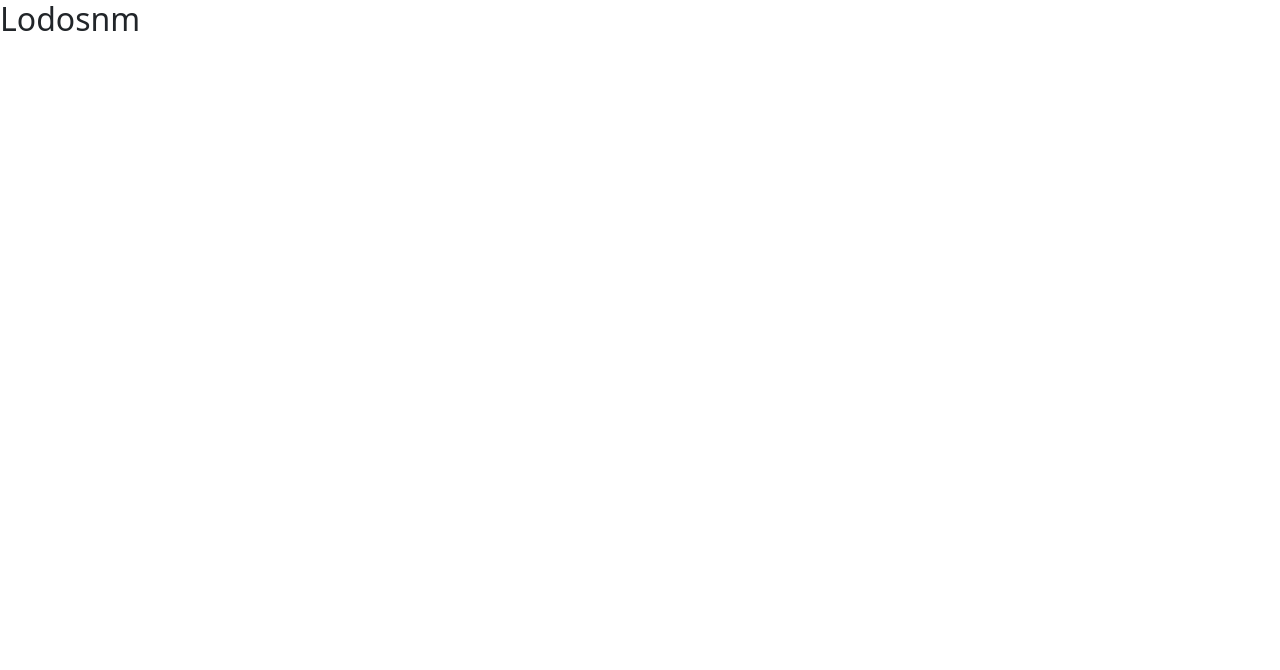
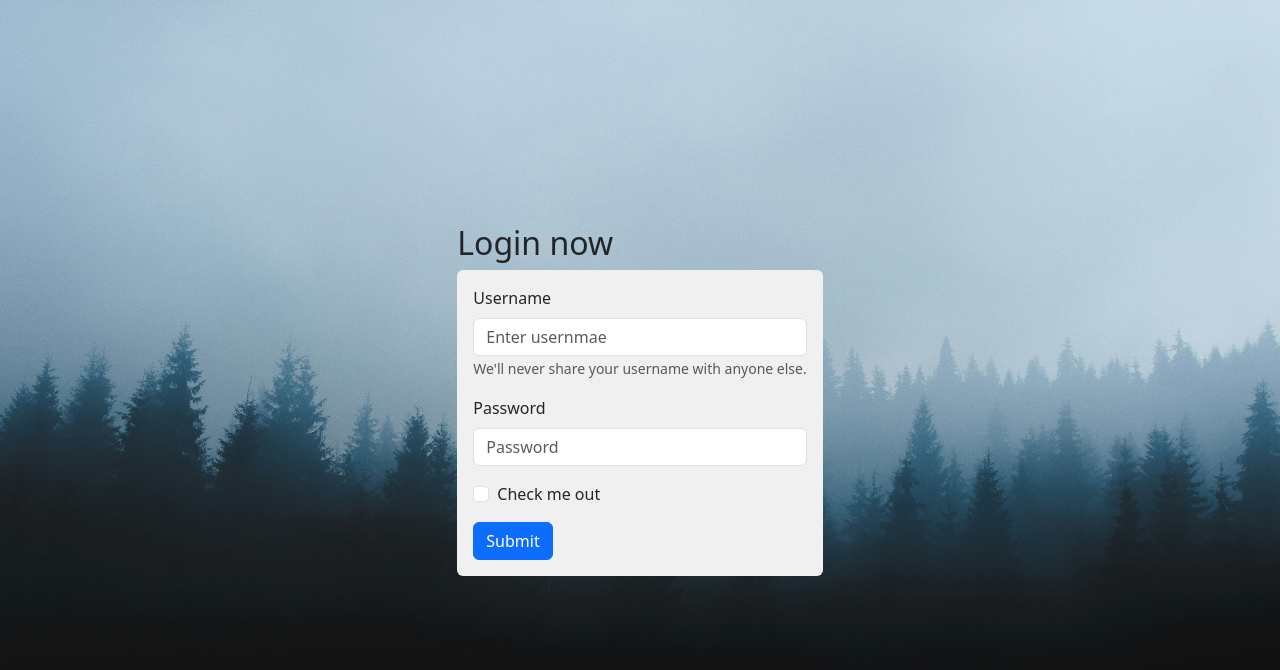
Before and after one commit to Ardhweb/proplogin1, a React (Vite) app in the folder frontend/: page /login in a window 1280 px wide. Shown: the top 670 px of the page. Built offline with nearby package versions, Linux system fonts and the light colour scheme.

Commit message:
Login
-Login Form and obtain the token

```diff
--- a/frontend/src/components/LoginForm.jsx
+++ b/frontend/src/components/LoginForm.jsx
@@ -0,0 +1,98 @@
+import Button from "react-bootstrap/Button";
+import Form from "react-bootstrap/Form";
+import React, { useState } from "react";
+import { useNavigate } from "react-router-dom";
+
+function LoginForm() {
+  const navigate = useNavigate();
+  const [validated, setValidated] = useState(false);
+  const [fieldData, setfieldData] = useState({});
+  const [error, setError] = useState();
+
+  const handleChange = (event) => {
+    setfieldData({
+      ...fieldData,
+      [event.target.name]: event.target.value,
+    });
+  };
+
+  const handleSubmit = async (event) => {
+    event.preventDefault();
+    //alert(inputs);
+
+    try {
+      const response = await fetch("http://localhost:8000/api/login/", {
+        method: "POST",
+        headers: {
+          Accept: "application/json",
+          "Content-Type": "application/json",
+        },
+        body: JSON.stringify({
+          username: fieldData.username,
+          password: fieldData.passcode,
+        }),
+      });
+
+      const data = await response.json();
+
+      if (response.ok) {
+        //alert('Data submitted successfully!');
+        //console.log(data);
+        localStorage.setItem(
+          "auth",
+          JSON.stringify({
+            token: data.token,
+            user: data.user,
+          })
+        );
+        navigate("/");
+      } else {
+        alert("Error: " + data.message);
+      }
+    } catch (error) {
+      console.error("Fetch error:", error);
+      alert("Failed to submit data");
+    }
+  };
+
+  return (
+    <Form
+      onSubmit={handleSubmit}
+      className="p-3 w-100 rounded"
+      style={{ backgroundColor: "#f0f0f0" }}
+    >
+      <Form.Group className="mb-3" controlId="formBasicEmail">
+        <Form.Label>Username</Form.Label>
+        <Form.Control
+          onChange={handleChange}
+          name="username"
+          value={fieldData.username}
+          type="text"
+          placeholder="Enter usernmae"
+        />
+        <Form.Text className="text-muted">
+          We'll never share your username with anyone else.
+        </Form.Text>
+      </Form.Group>
+
+      <Form.Group className="mb-3" controlId="formBasicPassword">
+        <Form.Label>Password</Form.Label>
+        <Form.Control
+          name="passcode"
+          value={fieldData.passcode}
+          onChange={handleChange}
+          type="password"
+          placeholder="Password"
+        />
+      </Form.Group>
+      <Form.Group className="mb-3" controlId="formBasicCheckbox">
+        <Form.Check type="checkbox" label="Check me out" />
+      </Form.Group>
+      <Button variant="primary" type="submit">
+        Submit
+      </Button>
+    </Form>
+  );
+}
+
+export default LoginForm;
--- a/frontend/src/layouts/OtherLayout.jsx
+++ b/frontend/src/layouts/OtherLayout.jsx
@@ -2,7 +2,10 @@ import { Outlet } from 'react-router-dom';
 
 export default function OtherLayout({children}) {
   return (
-    <div>
+    <div style={{backgroundImage: "url('/bg-img/roberto-motoi-3_5zd-OWe5Q-unsplash.jpg')", backgroundSize: 'cover',
+  backgroundPosition: 'center',
+  height: '100vh',
+  width: '100vw',}}>
 
       {children}
       <Outlet />
--- a/frontend/src/pages/LoginPage.jsx
+++ b/frontend/src/pages/LoginPage.jsx
@@ -1,11 +1,17 @@
 import React from 'react';
-
+import LoginForm from '../components/LoginForm';
 import OtherLayout from '../layouts/OtherLayout';
 
 function Login() {
   return (
-     <><h2>Lodosnm</h2><OtherLayout>
-          {/* <UserRegisterForm /> */}
+     <><OtherLayout>
+      <div className='d-flex justify-content-center align-items-center vh-100'>
+        <div className=''>
+          <h2>Login now</h2>
+          <LoginForm />
+        </div>
+      </div>
+
       </OtherLayout></>
 
   );
```
Also changed, not shown: frontend/public/bg-img/login-sign-bg.jpg (added), frontend/public/bg-img/roberto-motoi-3_5zd-OWe5Q-unsplash.jpg (added).
